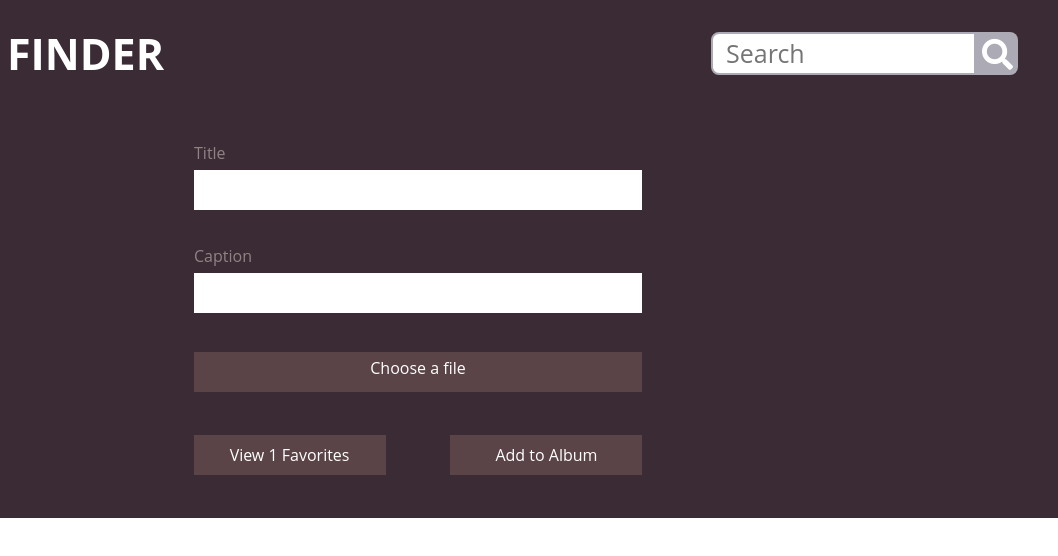
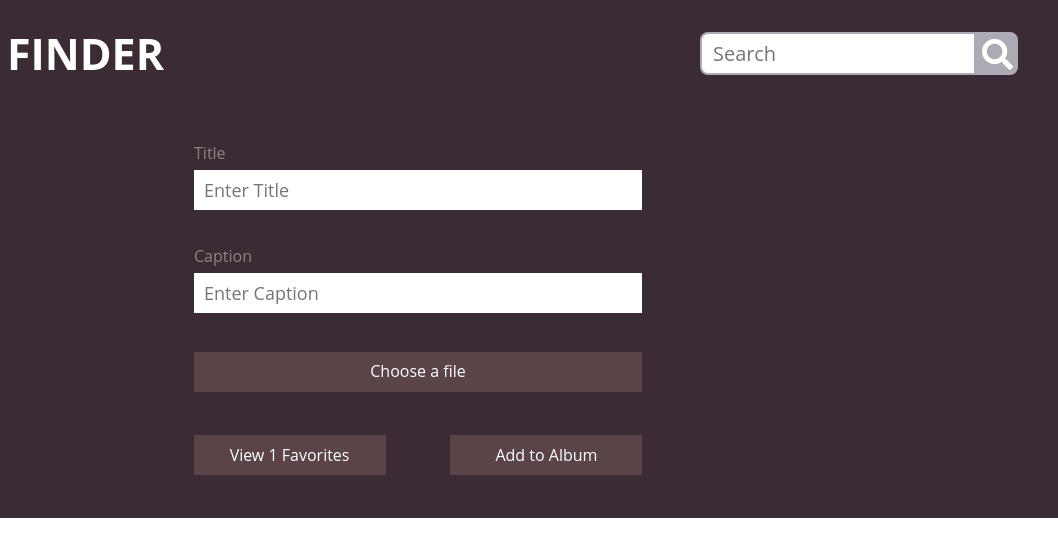
Before and after one commit to KStockton/photofinder, a plain HTML site: page index.html in a window 1280 px wide. Shown: the full height of the page, 222-1280 px from the left. Drawn offline with Linux system fonts and the light colour scheme.

Commit message:
more css

```diff
--- a/index.html
+++ b/index.html
@@ -3,19 +3,17 @@
   <head>
     <title>Foto Finder</title>
     <meta charset="utf-8">
-    <meta name="viewport" content="width=device-width, initial-scale=1">
     <link rel="stylesheet" href="normalize.css">
     <link rel="stylesheet" type="text/css" href="styles.css">
+    <meta name="viewport" content="width=device-width, initial-scale=1">
     <link rel="stylesheet" href="https://use.fontawesome.com/releases/v5.6.1/css/all.css" integrity="sha384-gfdkjb5BdAXd+lj+gudLWI+BXq4IuLW5IT+brZEZsLFm++aCMlF1V92rMkPaX4PP" crossorigin="anonymous">
   </head>
   <body>
     <header>
       <section class="title_main">
-        <div>
         <h1>Foto
           <img src="images/foto-finder-logo.svg" class="camera"> Finder
         </h1>
-      </div>
       <aside>
       <input class="search_icon" type="text" name="search" placeholder="Search">
       <i class="fas fa-search"></i>
@@ -23,8 +21,8 @@
       </section>
       </header>
         <form>
-          <label><span class="ui_text">Title</span><input type="text" name="field1" id="input_title" /></label>
-          <label><span class="ui_text">Caption</span><input type="text" name="field1" id="input_caption"/></label>
+          <label><span class="ui_text">Title</span><input type="text" name="field1" maxlength="20" class="input_style" id="input_title" placeholder="Enter Title" /></label>
+          <label><span class="ui_text">Caption</span><input type="text" name="field1" maxlength="100" class="input_style" id="input_caption" placeholder="Enter Caption"/></label>
           <input type="file" name="file" id="file" class="input" />
           <label for="file"><span class="ui_text" id="upload_text">Choose a file</span></label>
           <section>
@@ -32,8 +30,10 @@
             <button class="css_view" id="add_btn">Add to Album</button>
           </section>
         </form>
-      <main class="add_card">
-
+      <main>
+        <section class="add_card">
+        <!-- ------ Photo Card Here -->
+        </section>
       </main>
       <script type="text/javascript" src="photo.js"></script>
       <script type="text/javascript" src="main.js"></script>
--- a/styles.css
+++ b/styles.css
@@ -1,8 +1,9 @@
 * {
+     box-sizing: border-box;
      font-family: 'Open Sans', sans-serif;
-     box-sizing: border-box;
      margin: 0px;
      padding: 0px;
+
 }
  header {
      background-color: #3B2B34;
@@ -27,14 +28,13 @@
      font-size: 31px;
 }
  .search_icon {
-     width: 267px;
      border-top-left-radius: 8px;
      border-bottom-left-radius: 8px;
      border-style: solid;
      border-color: #ACAAB5;
-     font-size: 25px;
+     font-size: 20px;
      color: #ACAAB5;
-     padding-left: 13px
+     padding-left: 11px
 }
  .fa-search {
      background-color: #ACAAB5;
@@ -60,18 +60,15 @@
   font-size: 16px;
   font-weight: 400;
 }
- #input_title {
-     width: 28rem;
+ .input_style {
+     border: none;
+     font-size: 18px;
      height: 2.5rem;
      margin-top: .5rem;
-     border: none;
+     padding-left: 10px;
+     width: 28rem;
 }
- #input_caption {
-     height: 2.5rem;
-     width: 28rem;
-     margin-top: .5rem;
-     border: none;
-}
+
  .input {
      width: 0.1px;
      height: 0.1px;
@@ -96,7 +93,7 @@
 }
  #upload_text {
      position: relative;
-     top: 7px;
+     top: 10px;
 }
  button {
      background-color: #5B4447;
@@ -110,7 +107,13 @@
      margin: 2.7rem 1.9rem;
 }
 /*------------card-------------*/
- main {
+  main{
+    background-color: #BAA9AB;
+    height: 100%;
+
+  }
+
+ .add_card {
      display: grid;
      grid-template-columns: repeat(auto-fit, 263px);
      grid-gap: 40px;
```
